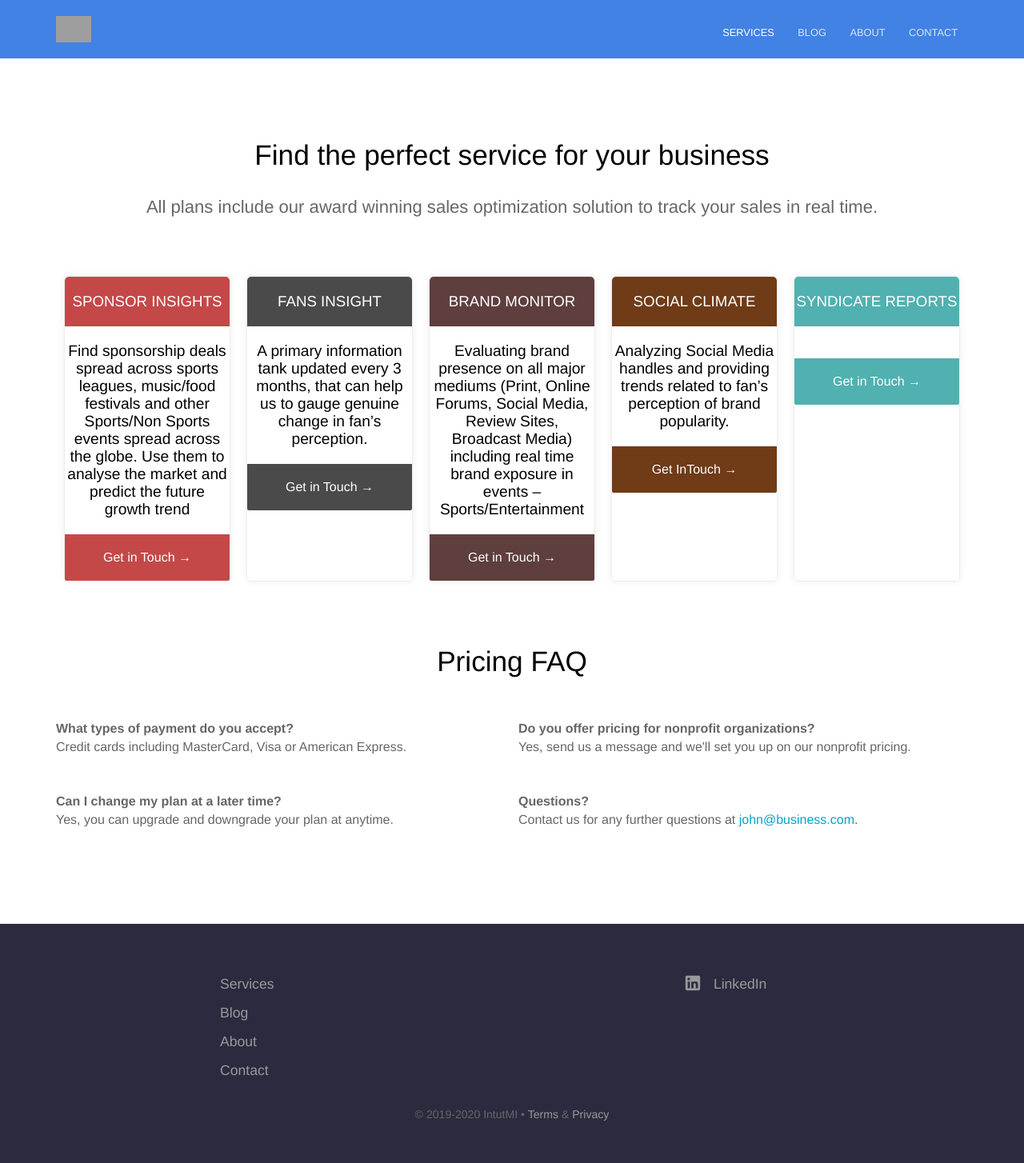
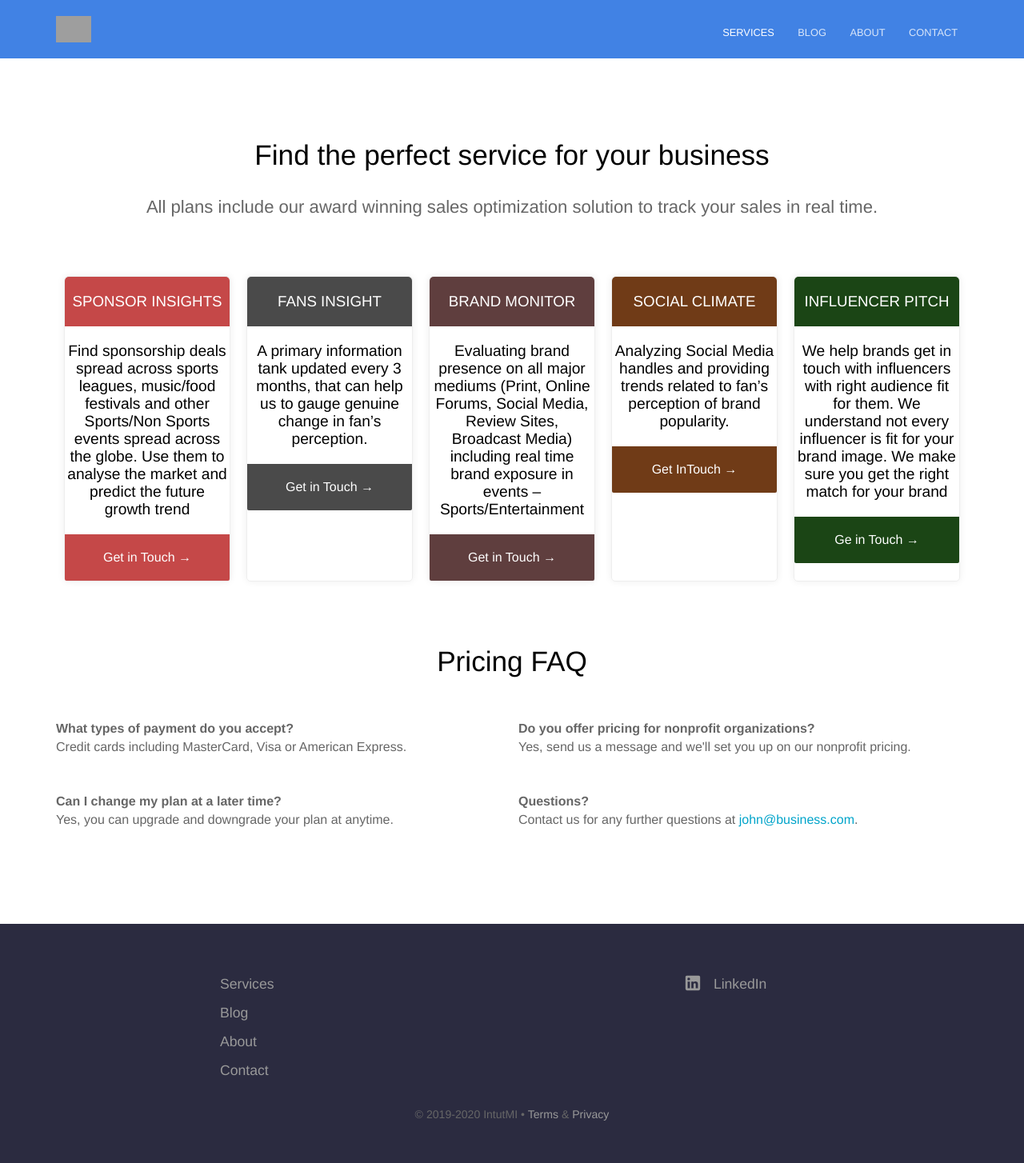
Before and after one commit to intutdev/intutmi.github.io, a Jekyll site: the page built from services.html, in a window 1280 px wide. Shown: the whole page at 80% size. Built offline with Jekyll 4.4.1, drawn with Linux system fonts in a browser that asks for light colours; grey boxes are pictures that could not be loaded.

Commit message:
Updated 'services.html' via CloudCannon

```diff
--- a/services.html
+++ b/services.html
@@ -50,14 +50,17 @@ pricing_table:
     call_to_action:
       link: 'mailto:contact@intutmi.com?subject=Social%20Climate%20Inquiry'
       text: Get InTouch
-  - name: SYNDICATE REPORTS
-    color: '#50b1b0'
+  - name: INFLUENCER PITCH
+    color: '#1b4515'
     features:
-      - text:
+      - text: >-
+          We help brands get in touch with influencers with right audience fit
+          for them. We understand not every influencer is fit for your brand
+          image. We make sure you get the right match for your brand
         highlight: true
     call_to_action:
-      link: 'mailto:contact@intutmi.com?subject=Inquiry%20about%20syndicate%20reports'
-      text: Get in Touch
+      link: 'mailto:contact@intutmi.com?subject=Inquiry%20for%20Influencer'
+      text: Ge in Touch
 faq:
   - question: What types of payment do you accept?
     answer: 'Credit cards including MasterCard, Visa or American Express.'
```
